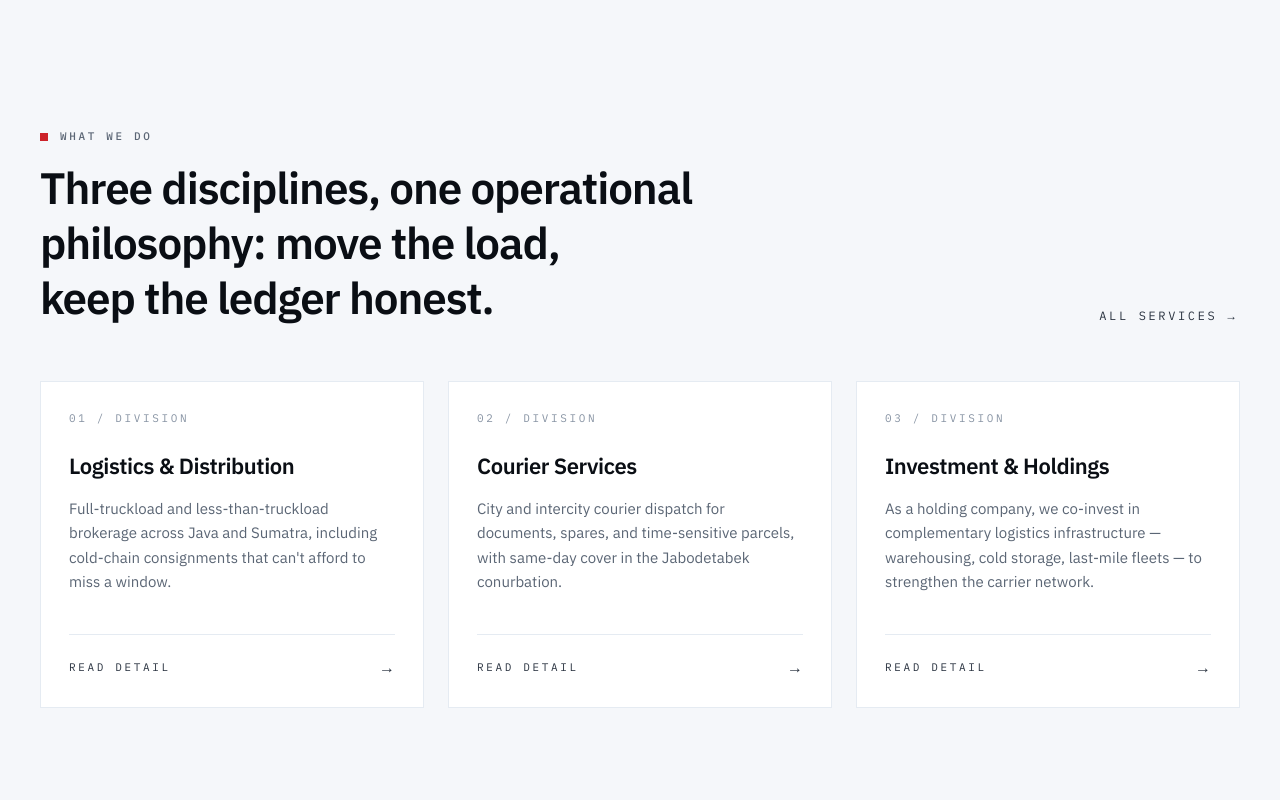
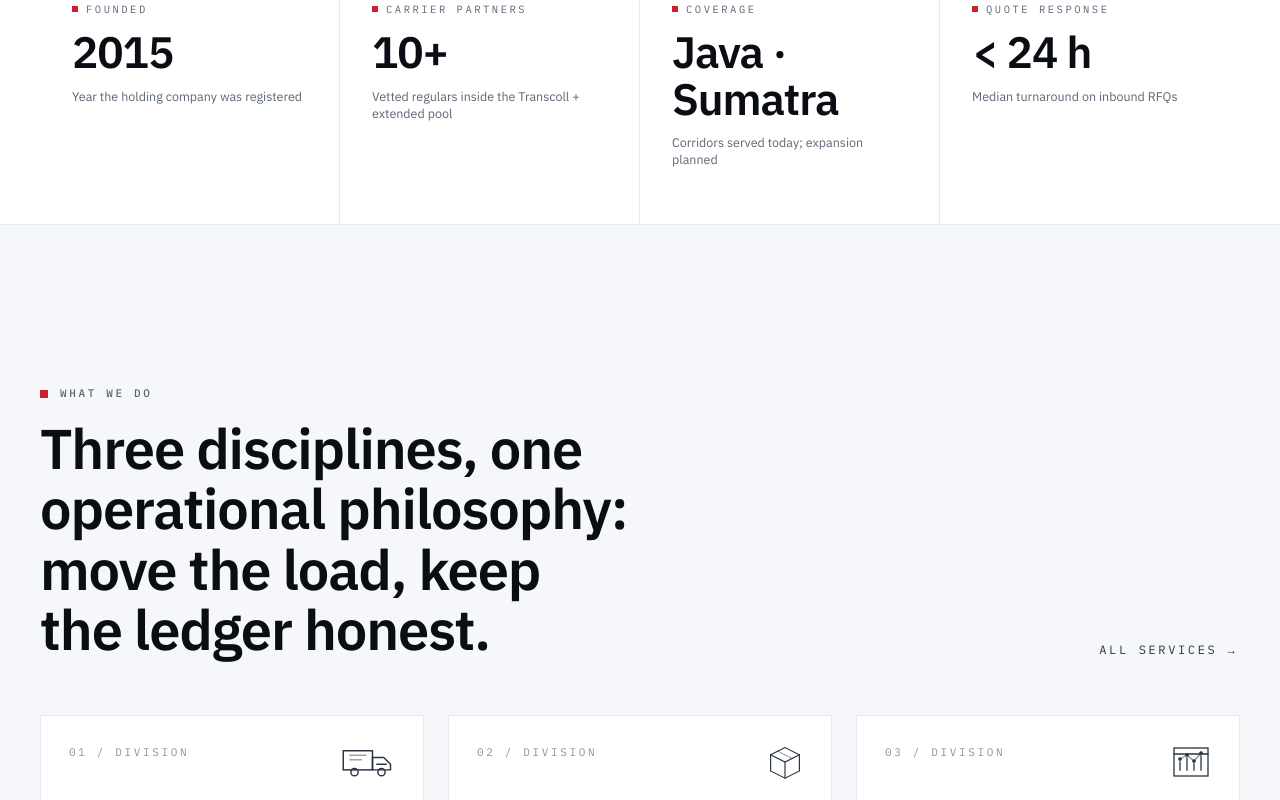
Before and after one commit to rochmanofenna/dgk_website, a Next.js app: page / in a window 1280 px wide. Shown: the part 1200-2000 px from the top of the page. Built offline with nearby package versions, Linux system fonts and the light colour scheme.

Commit message:
polish: stronger hero typography, honest stats, card icons, lighter cta band

```diff
--- a/app/page.tsx
+++ b/app/page.tsx
@@ -50,7 +50,7 @@ function Hero() {
           </div>
 
           <h1
-            className="rise mt-8 max-w-2xl text-balance font-sans text-[42px] font-semibold leading-[1.04] tracking-tight text-white sm:text-[52px] lg:text-[64px]"
+            className="rise mt-8 max-w-[22ch] text-balance font-sans text-[44px] font-semibold leading-[1.02] tracking-[-0.025em] text-white sm:text-[60px] lg:text-[78px]"
             style={{ animationDelay: "260ms" }}
           >
             The archipelago moves on brokered freight.{" "}
@@ -119,11 +119,15 @@ function Hero() {
 }
 
 function StatsStrip() {
+  // TODO(dylan): confirm each figure before launch. Current values are
+  // defensible approximations — err on the side of under-claiming. The
+  // old draft claimed "420+ carriers" and "38 provinces" which neither
+  // the rate cards nor Transcoll operations back up.
   const stats = [
-    { value: "2015", label: "Founded" },
-    { value: "420+", label: "Vetted carriers" },
-    { value: "38", label: "Provinces reached" },
-    { value: "< 24 h", label: "Quote response" },
+    { value: "2015", label: "Founded", note: "Year the holding company was registered" },
+    { value: "10+", label: "Carrier partners", note: "Vetted regulars inside the Transcoll + extended pool" },
+    { value: "Java · Sumatra", label: "Coverage", note: "Corridors served today; expansion planned" },
+    { value: "< 24 h", label: "Quote response", note: "Median turnaround on inbound RFQs" },
   ]
   return (
     <section className="border-y border-fog bg-paper">
@@ -132,16 +136,20 @@ function StatsStrip() {
           {stats.map((s, i) => (
             <div
               key={s.label}
-              className={`flex flex-col gap-2 px-4 py-10 md:px-8 ${
+              className={`flex flex-col gap-3 px-4 py-12 md:px-8 md:py-14 ${
                 i % 2 === 1 ? "border-l border-fog md:border-l-0" : ""
               }`}
             >
-              <dt className="font-mono text-[11px] uppercase tracking-[0.22em] text-ink-muted">
+              <dt className="font-mono text-[10.5px] uppercase tracking-[0.24em] text-ink-muted">
+                <span className="mr-2 inline-block h-[6px] w-[6px] translate-y-[-1px] bg-brand-red align-middle" />
                 {s.label}
               </dt>
-              <dd className="font-sans text-4xl font-semibold tracking-tight text-ink [font-variant-numeric:tabular-nums] md:text-5xl">
+              <dd className="font-sans text-[30px] font-semibold leading-[1.05] tracking-tight text-ink [font-variant-numeric:tabular-nums] md:text-[36px] lg:text-[44px]">
                 {s.value}
               </dd>
+              <p className="text-[12.5px] leading-snug text-ink-muted">
+                {s.note}
+              </p>
             </div>
           ))}
         </dl>
@@ -156,24 +164,28 @@ function WhatWeDo() {
     title: string
     body: string
     href: string
+    glyph: React.ReactNode
   }> = [
     {
       no: "01",
       title: "Logistics & Distribution",
       body: "Full-truckload and less-than-truckload brokerage across Java and Sumatra, including cold-chain consignments that can't afford to miss a window.",
       href: "/services#logistics",
+      glyph: <TruckGlyph />,
     },
     {
       no: "02",
       title: "Courier Services",
       body: "City and intercity courier dispatch for documents, spares, and time-sensitive parcels, with same-day cover in the Jabodetabek conurbation.",
       href: "/services#courier",
+      glyph: <ParcelGlyph />,
     },
     {
       no: "03",
       title: "Investment & Holdings",
       body: "As a holding company, we co-invest in complementary logistics infrastructure — warehousing, cold storage, last-mile fleets — to strengthen the carrier network.",
       href: "/services#holdings",
+      glyph: <LedgerGlyph />,
     },
   ]
   return (
@@ -181,7 +193,7 @@ function WhatWeDo() {
       <div className="flex flex-col gap-4 md:flex-row md:items-end md:justify-between">
         <div className="max-w-2xl">
           <SectionEyebrow>What we do</SectionEyebrow>
-          <h2 className="mt-4 text-balance font-sans text-3xl font-semibold leading-tight tracking-tight text-ink sm:text-4xl lg:text-[44px]">
+          <h2 className="mt-4 text-balance font-sans text-[34px] font-semibold leading-[1.08] tracking-[-0.02em] text-ink sm:text-[44px] lg:text-[56px]">
             Three disciplines, one operational philosophy: move the load,
             keep the ledger honest.
           </h2>
@@ -208,10 +220,15 @@ function WhatWeDo() {
             className="group relative flex flex-col justify-between overflow-hidden border border-fog bg-paper p-7 transition-colors hover:border-ink"
           >
             <div>
-              <p className="font-mono text-[11px] uppercase tracking-[0.24em] text-ink-faint">
-                {it.no} / DIVISION
-              </p>
-              <h3 className="mt-6 font-sans text-[22px] font-semibold leading-snug text-ink">
+              <div className="flex items-start justify-between gap-4">
+                <p className="font-mono text-[11px] uppercase tracking-[0.24em] text-ink-faint">
+                  {it.no} / DIVISION
+                </p>
+                <span className="text-ink-soft transition-colors group-hover:text-brand-red">
+                  {it.glyph}
+                </span>
+              </div>
+              <h3 className="mt-8 font-sans text-[22px] font-semibold leading-snug text-ink">
                 {it.title}
               </h3>
               <p className="mt-4 text-[15px] leading-relaxed text-ink-muted">
@@ -261,7 +278,7 @@ function WhyDgk() {
       <div className="grid gap-14 lg:grid-cols-[0.9fr_1.1fr] lg:gap-20">
         <div className="lg:sticky lg:top-28 lg:self-start">
           <SectionEyebrow>Why DGK</SectionEyebrow>
-          <h2 className="mt-4 text-balance font-sans text-3xl font-semibold leading-tight tracking-tight text-ink sm:text-4xl lg:text-[44px]">
+          <h2 className="mt-4 text-balance font-sans text-[34px] font-semibold leading-[1.08] tracking-[-0.02em] text-ink sm:text-[44px] lg:text-[56px]">
             A broker model built for an archipelago that doesn't forgive
             single points of failure.
           </h2>
@@ -298,27 +315,106 @@ function WhyDgk() {
   )
 }
 
+/**
+ * Service-card glyphs — deliberately line-weight, schematic, brand-adjacent.
+ * Not mass-market Material icons; each one inherits stroke colour so the
+ * hover state can turn them red alongside the arrow.
+ */
+function TruckGlyph() {
+  return (
+    <svg
+      aria-hidden
+      viewBox="0 0 48 32"
+      className="h-9 w-auto"
+      fill="none"
+      stroke="currentColor"
+      strokeWidth="1.3"
+      strokeLinecap="square"
+    >
+      <rect x="2" y="6" width="26" height="17" />
+      <path d="M28 12 H38 L44 18 V23 H28 Z" />
+      <circle cx="12" cy="25" r="3.2" />
+      <circle cx="36" cy="25" r="3.2" />
+      <path d="M32 18 H40" />
+      <path d="M8 10 H22 M8 14 H18" strokeOpacity="0.45" />
+    </svg>
+  )
+}
+
+function ParcelGlyph() {
+  return (
+    <svg
+      aria-hidden
+      viewBox="0 0 40 40"
+      className="h-9 w-auto"
+      fill="none"
+      stroke="currentColor"
+      strokeWidth="1.3"
+      strokeLinecap="square"
+    >
+      <path d="M4 12 L20 4 L36 12 L36 30 L20 38 L4 30 Z" />
+      <path d="M4 12 L20 20 L36 12" />
+      <path d="M20 20 V38" />
+      <path d="M12 8 L28 16" strokeDasharray="1.5 2" strokeOpacity="0.55" />
+    </svg>
+  )
+}
+
+function LedgerGlyph() {
+  return (
+    <svg
+      aria-hidden
+      viewBox="0 0 40 36"
+      className="h-9 w-auto"
+      fill="none"
+      stroke="currentColor"
+      strokeWidth="1.3"
+      strokeLinecap="square"
+    >
+      <rect x="3" y="4" width="34" height="28" />
+      <path d="M3 10 H37" />
+      <path d="M9 18 V26 M16 14 V26 M23 20 V26 M30 12 V26" />
+      <circle cx="9" cy="15" r="1.2" fill="currentColor" />
+      <circle cx="16" cy="11" r="1.2" fill="currentColor" />
+      <circle cx="23" cy="17" r="1.2" fill="currentColor" />
+      <circle cx="30" cy="9" r="1.2" fill="currentColor" />
+      <path d="M9 15 L16 11 L23 17 L30 9" strokeOpacity="0.55" />
+    </svg>
+  )
+}
+
 function CtaBand() {
   return (
-    <section className="relative isolate overflow-hidden bg-deep text-deep-text">
-      <div aria-hidden className="absolute inset-0 topo-grid-fine opacity-40" />
+    <section className="relative isolate overflow-hidden bg-mist text-ink">
+      {/* Paper grid + a red edge rule keep this tied to the cartographic
+       * grammar without darkening another band. Hero and footer already
+       * own the dark tone; the middle of the page stays legible light. */}
+      <div aria-hidden className="absolute inset-0 paper-grid opacity-60" />
       <div aria-hidden className="absolute inset-x-0 top-0 h-[2px] bg-brand-red" />
+      <div
+        aria-hidden
+        className="absolute -right-24 top-[-40%] h-[140%] w-[420px] -skew-x-12 bg-brand-red/[0.04]"
+      />
       <div className="relative mx-auto max-w-7xl px-6 py-20 lg:flex lg:items-center lg:justify-between lg:gap-14 lg:px-10 lg:py-24">
         <div className="max-w-2xl">
-          <p className="font-mono text-[11px] uppercase tracking-[0.28em] text-deep-muted">
+          <p className="font-mono text-[11px] uppercase tracking-[0.28em] text-ink-muted">
             <span className="mr-3 inline-block h-[8px] w-[8px] translate-y-[1px] bg-brand-red" />
             Start a route
           </p>
-          <h2 className="mt-5 text-balance font-sans text-3xl font-semibold leading-tight tracking-tight text-white sm:text-4xl lg:text-[42px]">
+          <h2 className="mt-5 text-balance font-sans text-3xl font-semibold leading-tight tracking-tight text-ink sm:text-4xl lg:text-[48px]">
             Tell us the origin, the destination, and the window. We'll
             quote it within a business day.
           </h2>
+          <p className="mt-5 max-w-xl text-[15.5px] leading-relaxed text-ink-muted">
+            Operations answer inside one business day — a carrier, a window,
+            and a single unit rate. No queue robot.
+          </p>
         </div>
         <div className="mt-10 flex flex-wrap gap-3 lg:mt-0">
           <CtaButton href="/contact" variant="primary">
             Request a quote
           </CtaButton>
-          <CtaButton href="/about" variant="ghost-dark">
+          <CtaButton href="/about" variant="secondary">
             About DGK
           </CtaButton>
         </div>
```
